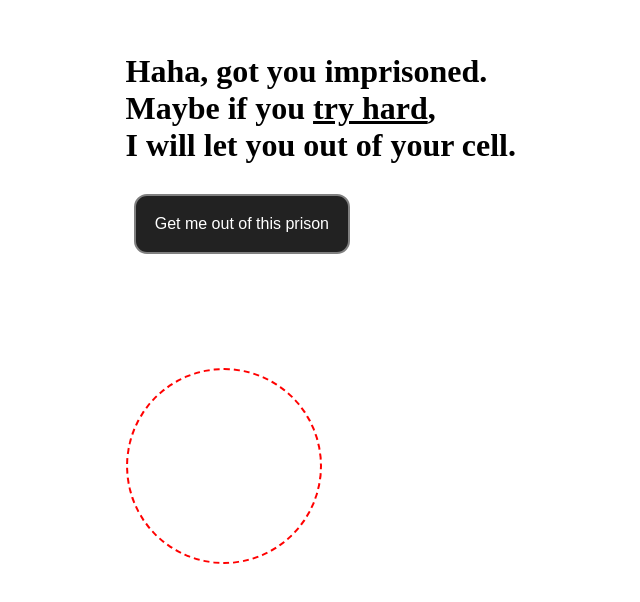
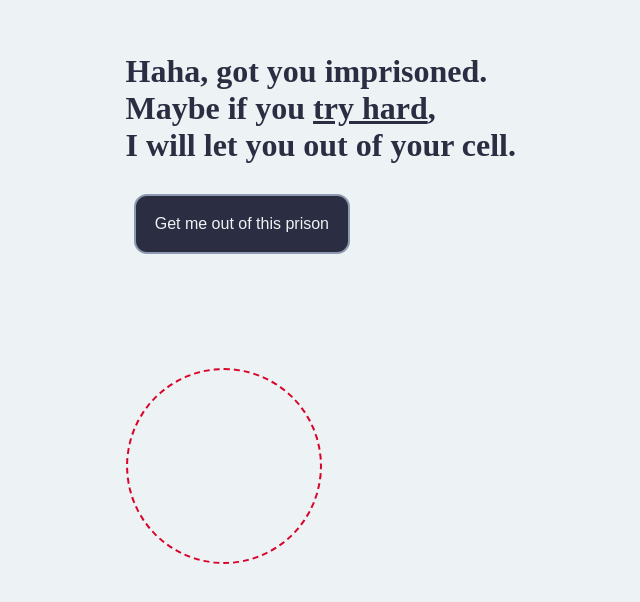
Before and after one commit to amin-not-found/missclick, a plain HTML site: page index.html in a window 1280 px wide. Shown: the part 138-740 px from the top of the page, without its empty margins (124-764 px from the left). Drawn offline with Linux system fonts and the light colour scheme.

Commit message:
Added colorscheme

```diff
--- a/style.css
+++ b/style.css
@@ -1,6 +1,17 @@
+:root {
+  --color1: #2b2d42;
+  --color2: #8d99ae;
+  --color3: #edf2f4;
+  --color4: #ef233c;
+  --color5: #d90429;
+}
+
 html,
 body {
   height: 100%;
+  margin: 0;
+  color: var(--color1);
+  background-color: var(--color3);
 }
 * {
   cursor: none;
@@ -24,9 +35,9 @@ button {
   margin: 1vh;
   font-size: 2vh;
   border-radius: 13px;
-  border: 2px solid grey;
-  background-color: #222;
-  color: white;
+  border: 2px solid var(--color2);
+  background-color: var(--color1);
+  color: var(--color3);
 }
 
 #running_btn {
@@ -38,6 +49,6 @@ button {
   top: 42vh;
   width: 24vh;
   height: 24vh;
-  border: 2px dashed red;
+  border: 2px dashed var(--color5);
   border-radius: 100%;
 }
```
